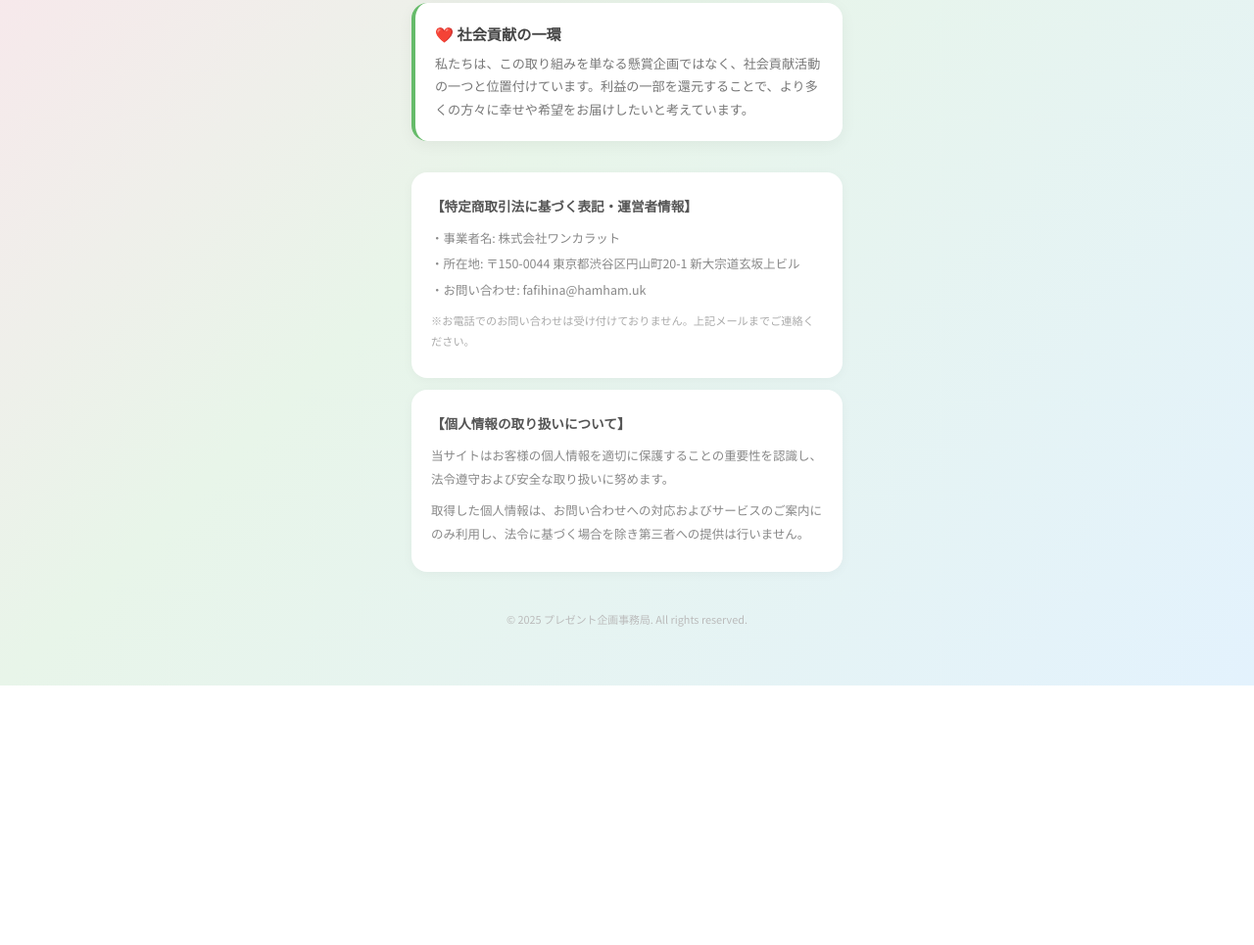
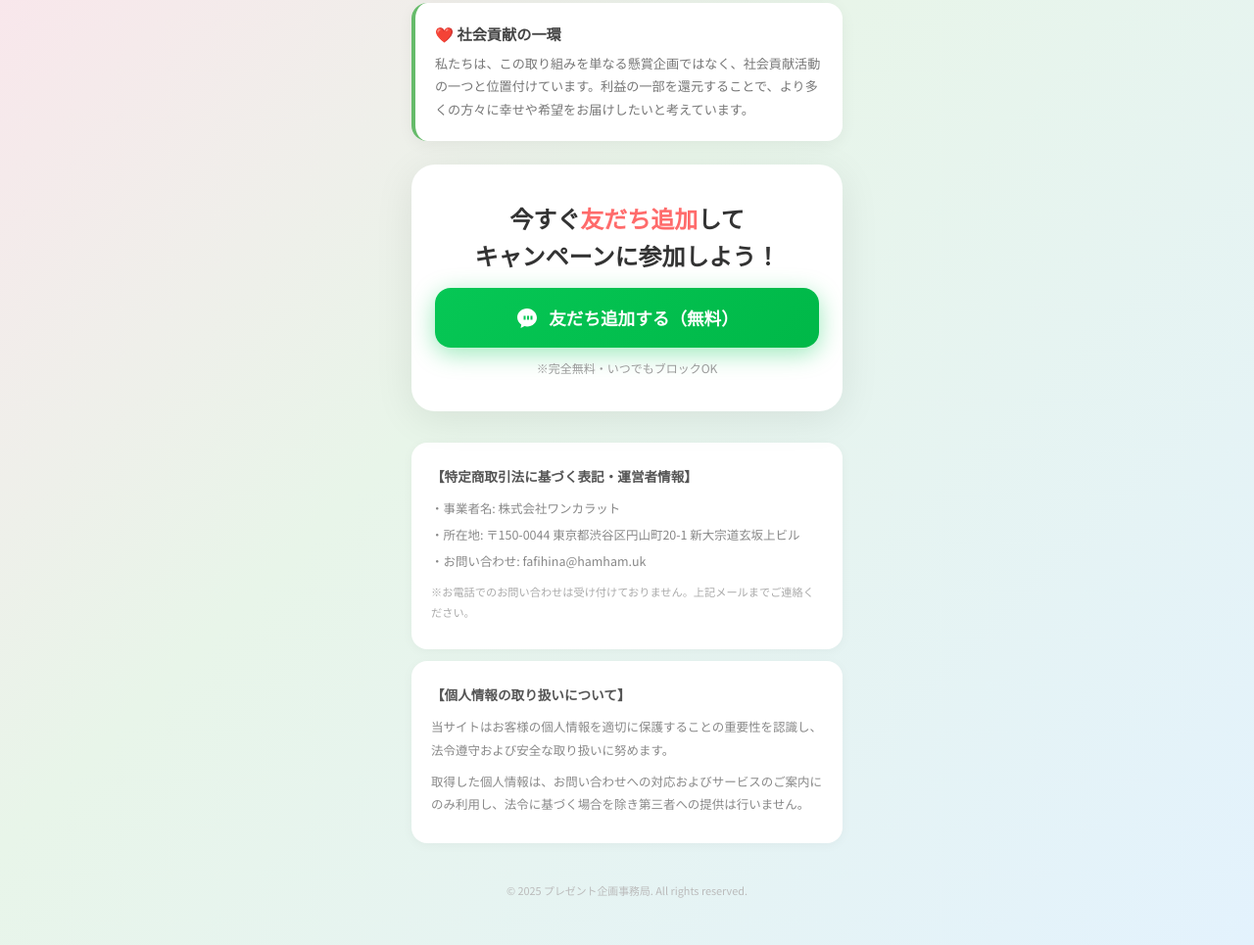
Before and after one commit to bvo10/5000, a plain HTML site: page index.html in a window 1280 px wide. Shown: the part 1227-2192 px from the top of the page at 98% size. Before the commit the page ends 1927 px from the top, so only its background shows below. Drawn offline with Linux system fonts and the light colour scheme.

Commit message:
Update index.html

```diff
--- a/index.html
+++ b/index.html
@@ -280,7 +280,7 @@
       <h2>公式LINEを追加して<br><span class="highlight">プレゼント</span>をGETしよう！</h2>
       <p class="desc">友だち追加するだけでキャンペーンに<br>自動エントリーされます🎉</p>
 
-      <a class="btn-line" href="https://lin.ee/PFv08ot" id="lineBtn" onclick="handleClick()">
+      <a class="btn-line" href="https://lin.ee/TZ7R7kt" id="lineBtn" onclick="handleClick()">
         <svg width="24" height="24" viewBox="0 0 24 24" fill="none" xmlns="http://www.w3.org/2000/svg">
           <path d="M12 2C6.48 2 2 6.02 2 11c0 3.07 1.63 5.79 4.14 7.5L5.5 22l3.86-1.93C10.38 20.34 11.18 20.5 12 20.5c5.52 0 10-4.02 10-9S17.52 2 12 2z" fill="white"/>
           <path d="M17.5 13.5h-2v-4h2v4zm-3.5 0h-2v-4h2v4zm-3.5 0h-2v-4h2v4z" fill="#06C755"/>
@@ -327,6 +327,18 @@
       </div>
     </div>
 
+    <div class="main-card">
+      <h2>今すぐ<span class="highlight">友だち追加</span>して<br>キャンペーンに参加しよう！</h2>
+      <a class="btn-line" href="https://lin.ee/TZ7R7kt" onclick="handleClick()">
+        <svg width="24" height="24" viewBox="0 0 24 24" fill="none" xmlns="http://www.w3.org/2000/svg">
+          <path d="M12 2C6.48 2 2 6.02 2 11c0 3.07 1.63 5.79 4.14 7.5L5.5 22l3.86-1.93C10.38 20.34 11.18 20.5 12 20.5c5.52 0 10-4.02 10-9S17.52 2 12 2z" fill="white"/>
+          <path d="M17.5 13.5h-2v-4h2v4zm-3.5 0h-2v-4h2v4zm-3.5 0h-2v-4h2v4z" fill="#06C755"/>
+        </svg>
+        友だち追加する（無料）
+      </a>
+      <p class="btn-sub">※完全無料・いつでもブロックOK</p>
+    </div>
+
     <div class="legal-section">
       <div class="legal-card">
         <h2>【特定商取引法に基づく表記・運営者情報】</h2>
@@ -352,7 +364,7 @@
   <script>
     function handleClick() {
       if (window.ttq) {
-        ttq.track('Contact', { content_name: 'LINE Add Friend' });
+        ttq.track('CompleteRegistration', { content_name: 'LINE Add Friend' });
       }
     }
   </script>
```
